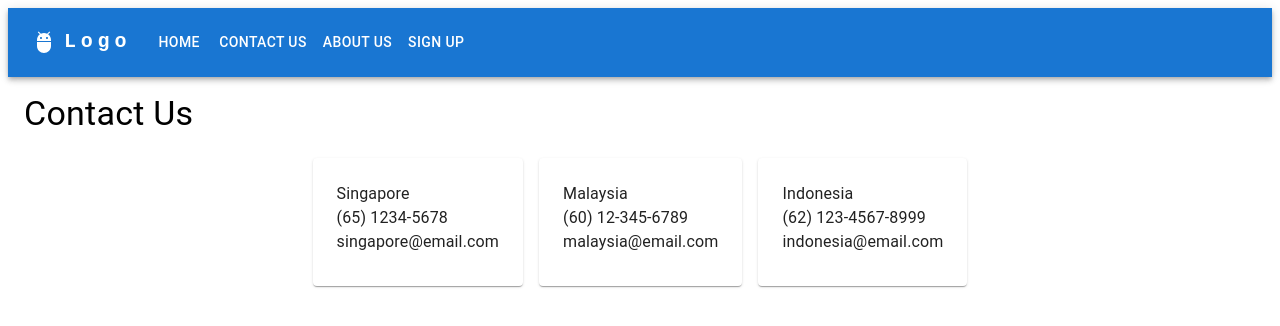
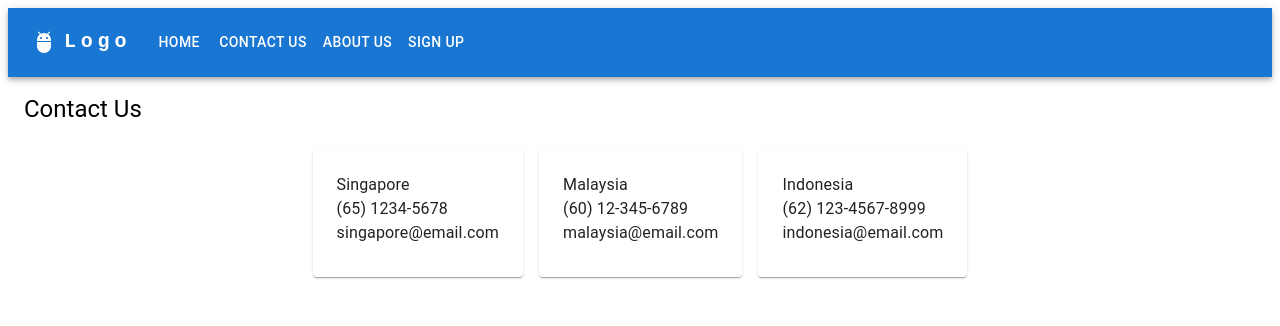
Before and after one commit to azheem-rahman/geco-assignment-w4d3-dailytask, a React app: page /contact in a window 1280 px wide. Shown: the top 326 px of the page. Built offline with nearby package versions, Linux system fonts and the light colour scheme.

Commit message:
styled title in Home and Contact components

```diff
--- a/src/Contact/Contact.js
+++ b/src/Contact/Contact.js
@@ -22,7 +22,7 @@ const Contact = () => {
 
   return (
     <React.Fragment>
-      <Typography variant="h4" style={{ margin: "1rem" }}>
+      <Typography variant="h5" style={{ margin: "1rem" }}>
         Contact Us
       </Typography>
       <Box
--- a/src/Home/Home.js
+++ b/src/Home/Home.js
@@ -31,7 +31,7 @@ const Home = () => {
     <React.Fragment>
       {posts ? (
         <div>
-          <Typography variant="h4" style={{ margin: "1rem" }}>
+          <Typography variant="h5" style={{ margin: "1rem" }}>
             Latest Blog Posts
           </Typography>
           {posts.map((post) => {
@@ -43,7 +43,7 @@ const Home = () => {
                 style={{ padding: "1rem", margin: "1rem" }}
               >
                 <CardContent>
-                  <Typography gutterBottom variant="h5" component="div">
+                  <Typography gutterBottom variant="h6" component="div">
                     {post.title}
                   </Typography>
                   <Typography variant="body2" color="text.secondary">
```
